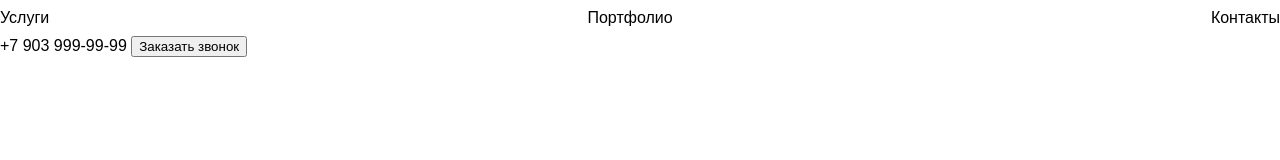
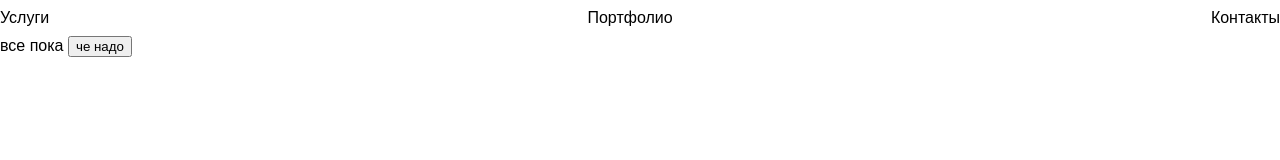
Before and after one commit to Sedrus/app, a plain HTML site: page index.html in a window 1280 px wide. Drawn offline with Linux system fonts and the light colour scheme.

Commit message:
Update index.html

```diff
--- a/index.html
+++ b/index.html
@@ -17,8 +17,8 @@
             <a href="#contacts">Контакты</a>
         </nav>
         <div>
-            <a href="tel:+79039999999">+7 903 999-99-99</a>
-            <button>Заказать звонок</button>
+            <a href="tel:+79039999999">все пока</a>
+            <button>че надо</button>
         </div>
     </header>
 </body>
```
